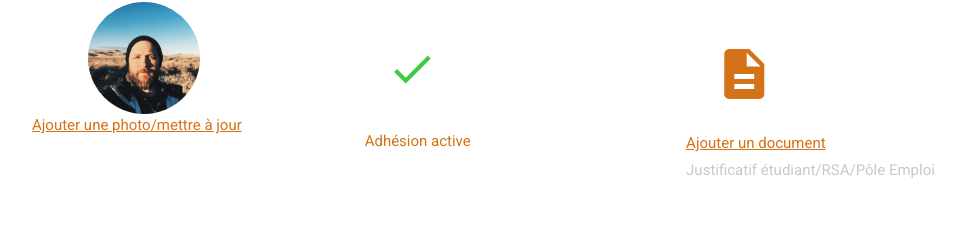
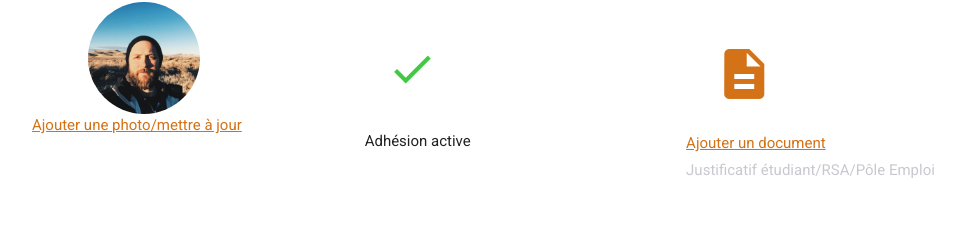
Before and after one commit to cecile-wojnowski/cocoswing, a PHP site: page /cocoswing/members/monProfil in a window 1280 px wide. Shown: the part 748-1000 px from the top of the page, without its empty margins (160-1125 px from the left). Run offline with PHP 8.4, Linux system fonts and the light colour scheme; the visitor is signed in with stand-in values (Sample User, id 1); data comes from the database, SQL or seed files in the repository; some libraries are stand-ins or nearby versions.

Commit message:
img + classe text_orange

```diff
--- a/ressources/css/main.css
+++ b/ressources/css/main.css
@@ -26,7 +26,7 @@ h2{
 }
 
 /**** Couleurs principales ****/
-.p_orange{
+.text_orange{
   color: #D37217 !important;
 }
 
```
Also changed, not shown: ressources/img/tarifs1.png (added), ressources/img/tarifs2.png (added), 2 other files.
